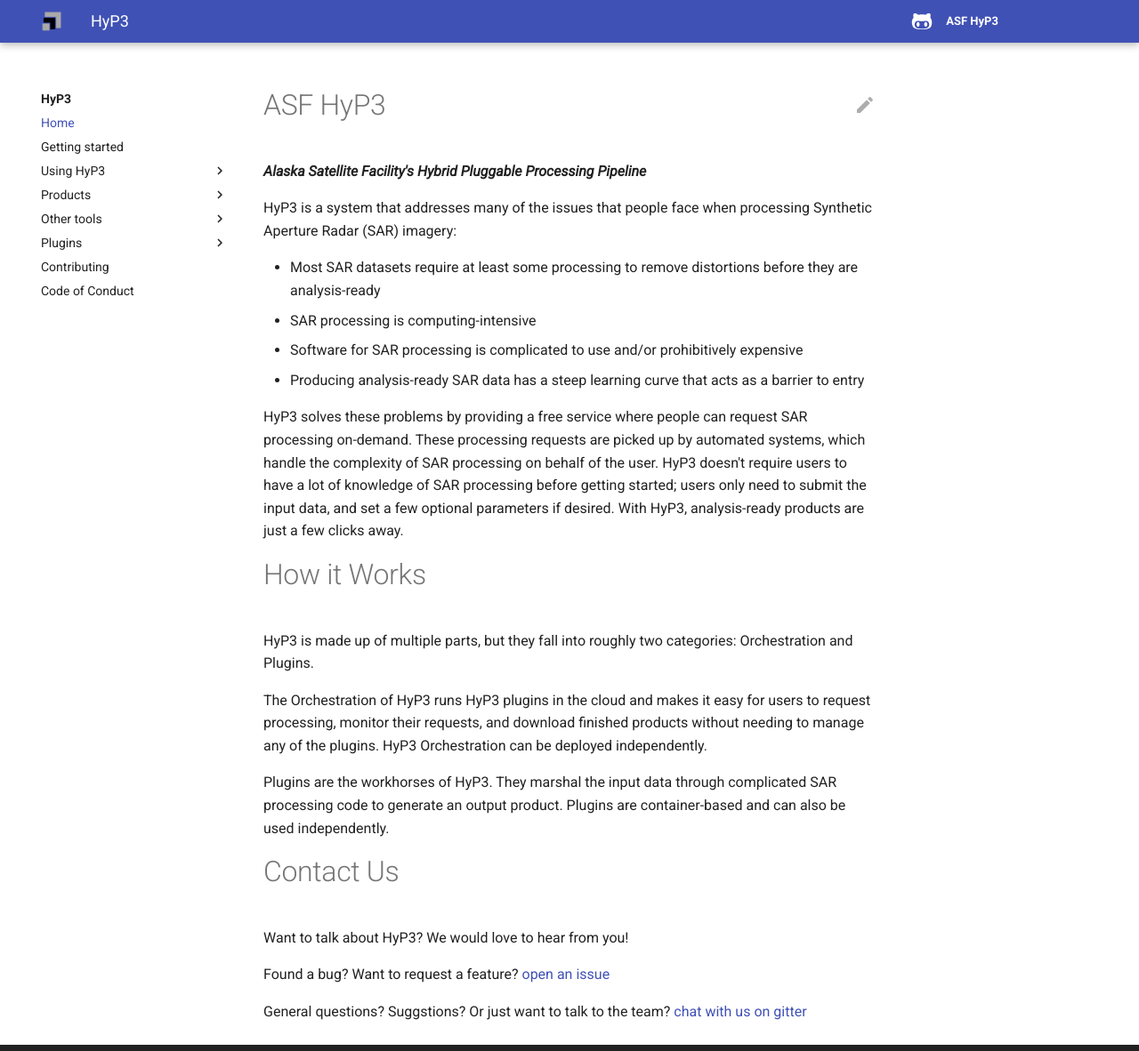
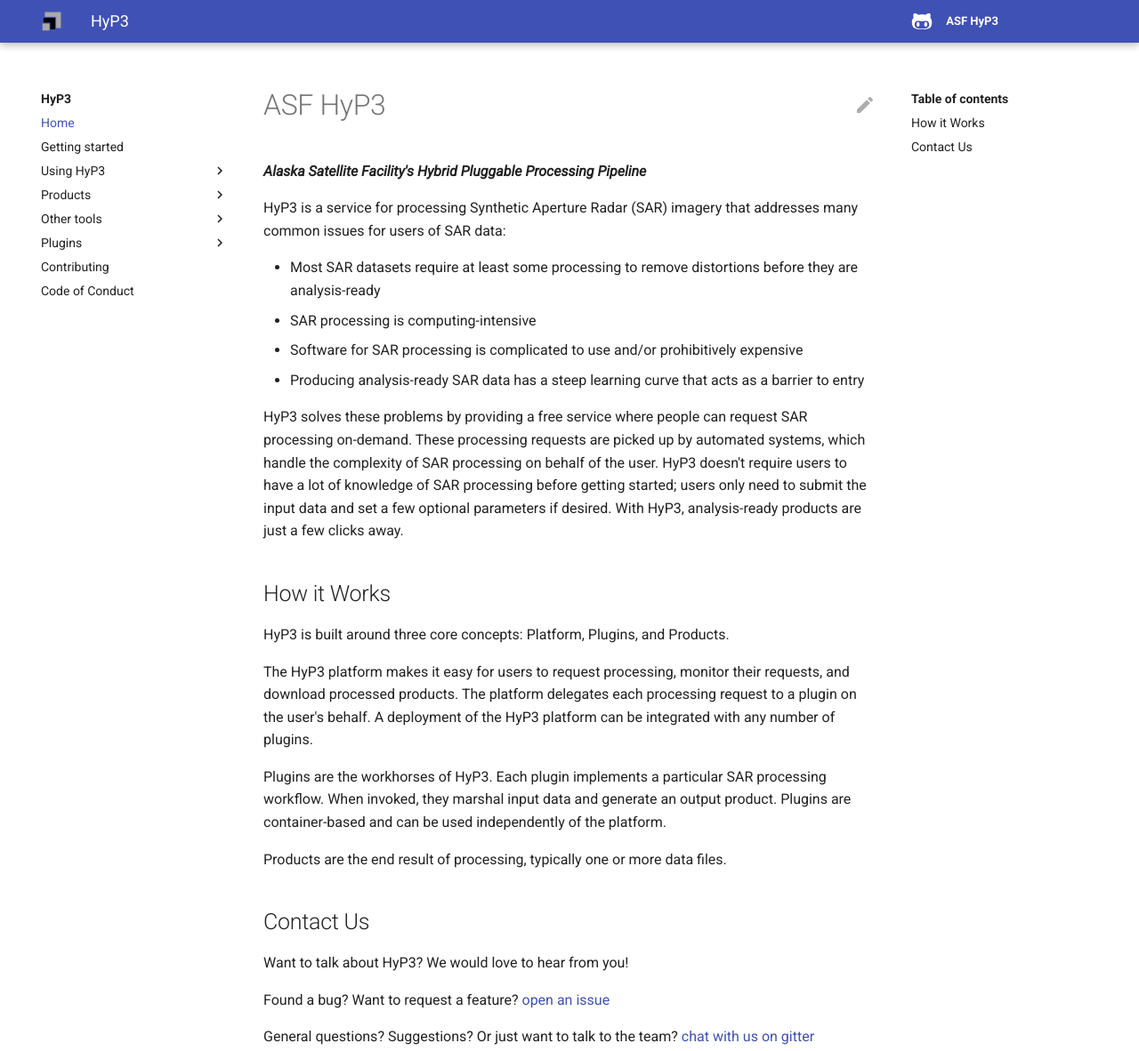
Before and after one commit to ASFHyP3/ASFHyP3.github.io, a plain HTML site: page index.html in a window 1280 px wide. Shown: the top 1182 px of the page at 89% size. Drawn offline with Linux system fonts and the light colour scheme; no server answers.

Commit message:
Deployed 8a6f8de with MkDocs version: 1.1.2

```diff
--- a/index.html
+++ b/index.html
@@ -172,9 +172,45 @@
 
 
 
+      <label class="md-nav__link md-nav__link--active" for="__toc">
+        Home
+        <span class="md-nav__icon md-icon"></span>
+      </label>
+
     <a href="." class="md-nav__link md-nav__link--active">
       Home
     </a>
+
+
+<nav class="md-nav md-nav--secondary" aria-label="Table of contents">
+
+
+
+
+
+    <label class="md-nav__title" for="__toc">
+      <span class="md-nav__icon md-icon"></span>
+      Table of contents
+    </label>
+    <ul class="md-nav__list" data-md-scrollfix>
+
+        <li class="md-nav__item">
+  <a href="#how-it-works" class="md-nav__link">
+    How it Works
+  </a>
+
+</li>
+
+        <li class="md-nav__item">
+  <a href="#contact-us" class="md-nav__link">
+    Contact Us
+  </a>
+
+</li>
+
+    </ul>
+
+</nav>
 
   </li>
 
@@ -494,6 +530,28 @@
 
 
 
+    <label class="md-nav__title" for="__toc">
+      <span class="md-nav__icon md-icon"></span>
+      Table of contents
+    </label>
+    <ul class="md-nav__list" data-md-scrollfix>
+
+        <li class="md-nav__item">
+  <a href="#how-it-works" class="md-nav__link">
+    How it Works
+  </a>
+
+</li>
+
+        <li class="md-nav__item">
+  <a href="#contact-us" class="md-nav__link">
+    Contact Us
+  </a>
+
+</li>
+
+    </ul>
+
 </nav>
                   </div>
                 </div>
@@ -511,35 +569,33 @@
 
                 <h1 id="asf-hyp3">ASF HyP3<a class="headerlink" href="#asf-hyp3" title="Permanent link">&para;</a></h1>
 <p><strong><em>Alaska Satellite Facility's Hybrid Pluggable Processing Pipeline</em></strong></p>
-<p>HyP3 is a system that addresses many of the issues that people face when processing
-Synthetic Aperture Radar (SAR) imagery:</p>
+<p>HyP3 is a service for processing Synthetic Aperture Radar (SAR) imagery that addresses many common issues for users of
+SAR data:</p>
 <ul>
 <li>Most SAR datasets require at least some processing to remove distortions before they are analysis-ready</li>
 <li>SAR processing is computing-intensive</li>
 <li>Software for SAR processing is complicated to use and/or prohibitively expensive</li>
 <li>Producing analysis-ready SAR data has a steep learning curve that acts as a barrier to entry</li>
 </ul>
-<p>HyP3 solves these problems by providing a free service where people can request
-SAR processing on-demand. These processing requests are picked up by automated
-systems, which handle the complexity of SAR processing on behalf of the user.
-HyP3 doesn't require users to have a lot of knowledge of SAR processing before
-getting started; users only need to submit the input data, and set a few optional
-parameters if desired. With HyP3, analysis-ready products are just a few clicks away.</p>
-<h1 id="how-it-works">How it Works<a class="headerlink" href="#how-it-works" title="Permanent link">&para;</a></h1>
-<p>HyP3 is made up of multiple parts, but they fall into roughly two categories:
-Orchestration and Plugins. </p>
-<p>The Orchestration of HyP3 runs HyP3 plugins in the cloud and makes it easy for
-users to request processing, monitor their requests, and download finished products
-without needing to manage any of the plugins. HyP3 Orchestration can be deployed
-independently.</p>
-<p>Plugins are the workhorses of HyP3. They marshal the input data through complicated
-SAR processing code to generate an output product. Plugins are container-based and
-can also be used independently. </p>
-<h1 id="contact-us">Contact Us<a class="headerlink" href="#contact-us" title="Permanent link">&para;</a></h1>
+<p>HyP3 solves these problems by providing a free service where people can request SAR processing on-demand. These
+processing requests are picked up by automated systems, which handle the complexity of SAR processing on behalf of the
+user. HyP3 doesn't require users to have a lot of knowledge of SAR processing before getting started; users only need to
+submit the input data and set a few optional parameters if desired. With HyP3, analysis-ready products are just a few
+clicks away.</p>
+<h2 id="how-it-works">How it Works<a class="headerlink" href="#how-it-works" title="Permanent link">&para;</a></h2>
+<p>HyP3 is built around three core concepts: Platform, Plugins, and Products.</p>
+<p>The HyP3 platform makes it easy for users to request processing, monitor their requests, and download processed
+products. The platform delegates each processing request to a plugin on the user's behalf. A deployment of the HyP3
+platform can be integrated with any number of plugins.</p>
+<p>Plugins are the workhorses of HyP3. Each plugin implements a particular SAR processing workflow.  When invoked, they
+marshal input data and generate an output product. Plugins are container-based and can be used independently of the
+platform.</p>
+<p>Products are the end result of processing, typically one or more data files.</p>
+<h2 id="contact-us">Contact Us<a class="headerlink" href="#contact-us" title="Permanent link">&para;</a></h2>
 <p>Want to talk about HyP3? We would love to hear from you!</p>
 <p>Found a bug? Want to request a feature?
-<a href="https://github.com/ASFHyP3/ASFHyP3/issues/new">open an issue</a> </p>
-<p>General questions? Suggstions? Or just want to talk to the team?
+<a href="https://github.com/ASFHyP3/ASFHyP3/issues/new">open an issue</a></p>
+<p>General questions? Suggestions? Or just want to talk to the team?
 <a href="https://gitter.im/ASFHyP3/community">chat with us on gitter</a></p>
 
 
```
Also changed, not shown: 1 other file.
